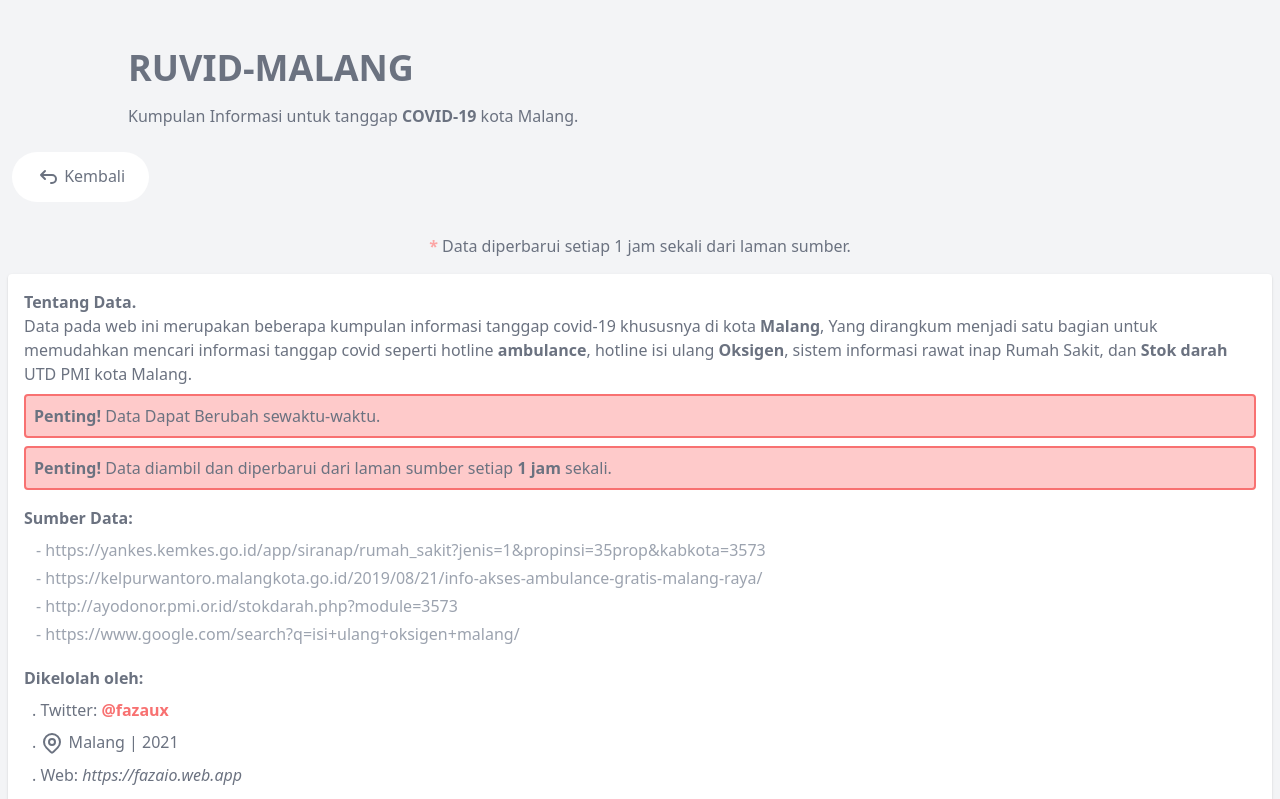
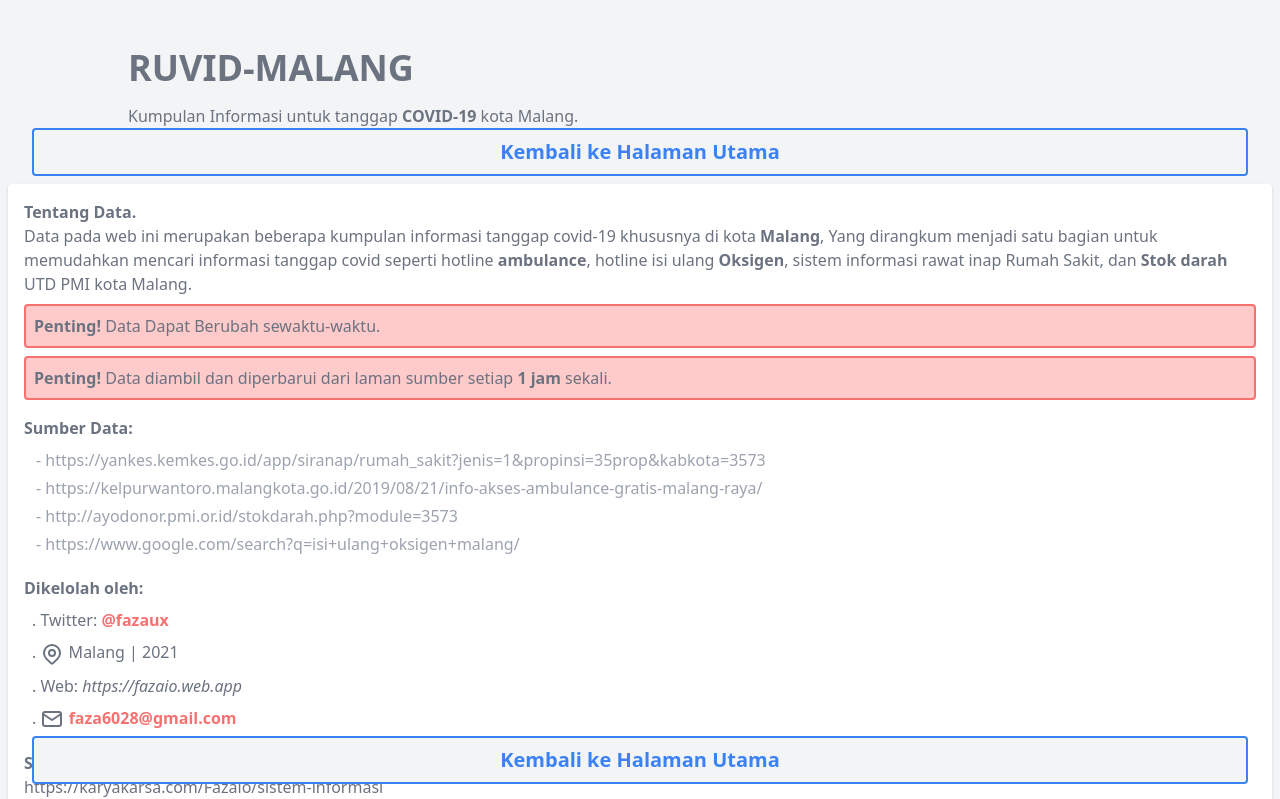
Before and after one commit to fazaio/ruvid-malang, a Vue app in the folder frontend/: page /about in a window 1280 px wide. Shown: the top 799 px of the page. Built offline with nearby package versions, Linux system fonts and the light colour scheme.

Commit message:
feat: bottom back to home button

```diff
--- a/frontend/src/App.vue
+++ b/frontend/src/App.vue
@@ -4,6 +4,7 @@
     <pageTitles />
     <router-view />
     <footers />
+    <menubar />
   </div>
 </template>
 
@@ -11,11 +12,13 @@
 // import header from "./components/header.vue";
 import footer from "./components/footer.vue";
 import pageTitle from "./components/pageTitle.vue";
+import Menubar from './components/menubar.vue';
 
 export default {
   components: {
     footers: footer,
     pageTitles: pageTitle,
+    Menubar,
     // headers: header,
   },
 };
--- a/frontend/src/components/menubar.vue
+++ b/frontend/src/components/menubar.vue
@@ -1,33 +1,10 @@
 <template>
-  <div @click="$router.replace('/')">
-    <div class="p-1">
-      <div class="container mx-auto">
-        <div class="px-2 py-5 overflow-auto">
-          <button class="py-3 px-6 rounded-full bg-white">
-            <svg
-              xmlns="http://www.w3.org/2000/svg"
-              class="inline icon icon-tabler icon-tabler-arrow-back-up"
-              width="24"
-              height="24"
-              viewBox="0 0 24 24"
-              stroke-width="2"
-              stroke="currentColor"
-              fill="none"
-              stroke-linecap="round"
-              stroke-linejoin="round"
-            >
-              <path stroke="none" d="M0 0h24v24H0z" fill="none"></path>
-              <path d="M9 13l-4 -4l4 -4m-4 4h11a4 4 0 0 1 0 8h-1"></path>
-            </svg>
-            Kembali
-          </button>
-        </div>
-      </div>
-    </div>
-    <div class="text-center py-2">
-      <span class="text-red-300 font-bold">*</span
-      ><span> Data diperbarui setiap 1 jam sekali dari laman sumber.</span>
-    </div>
+  <div id="back-to-home" @click="$router.replace('/')" class="bottom-4 sticky px-8">
+    <button class="bg-gray-100 border-2 border-blue-500 rounded text-center w-full h-12">
+      <p class="font-bold text-xl text-blue-500">
+        Kembali ke Halaman Utama
+      </p>
+    </button>
   </div>
 </template>
 
@@ -35,5 +12,4 @@
 export default {};
 </script>
 
-<style>
-</style>
+<style></style>
```
